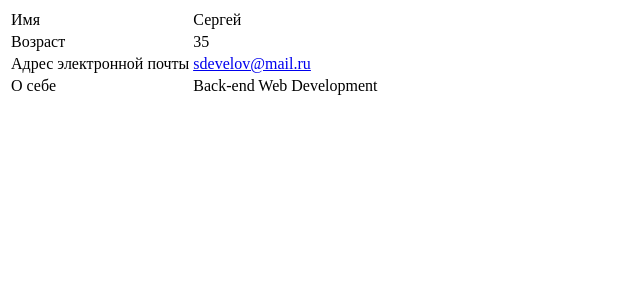
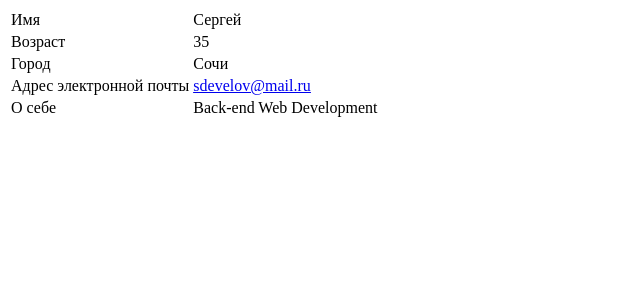
Before and after one commit to edwardtising/hello-world, a PHP site: page /lesson_1.php in a window 1280 px wide. Shown: the top 300 px of the page, without its empty margins (0-640 px from the left). Run offline with PHP 8.4, Linux system fonts and the light colour scheme.

Commit message:
Update lesson_1.php

```diff
--- a/lesson_1.php
+++ b/lesson_1.php
@@ -1,6 +1,7 @@
 <?php
 $username = 'Сергей';
 $userage = 35;
+$city = 'Сочи';
 $usermail = 'sdevelov@mail.ru';
 $aboutuser = 'Back-end Web Development';
 if ($username) {
@@ -8,6 +9,7 @@ if ($username) {
 <table>
 <tr> <td>Имя</td> <td><?= $username ?></td></tr>
 <tr> <td>Возраст</td> <td><?= $userage ?></td></tr>
+<tr> <td>Город</td> <td><?= $city ?></td></tr>
 <tr> <td>Адрес электронной почты</td> <td><a href="#" color=blue><ins datetime="2018-07-01"><?= $usermail ?></ins></a></td></tr>
 <tr> <td>О себе</td> <td><?= $aboutuser ?></td></tr>
 </table>
```
